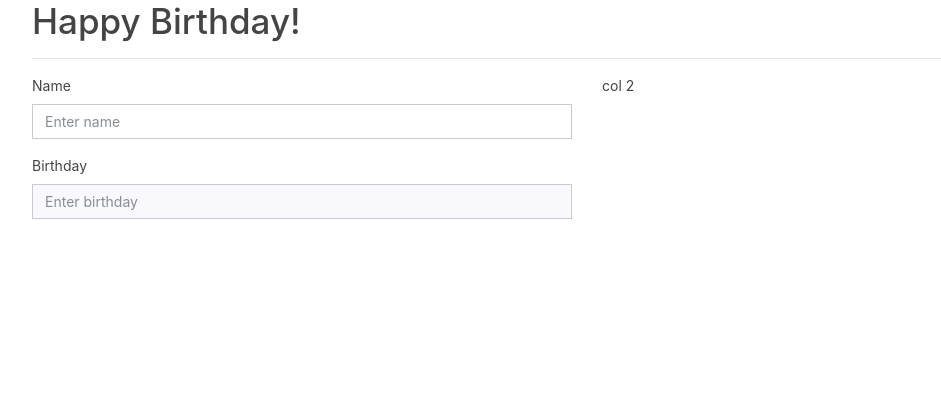
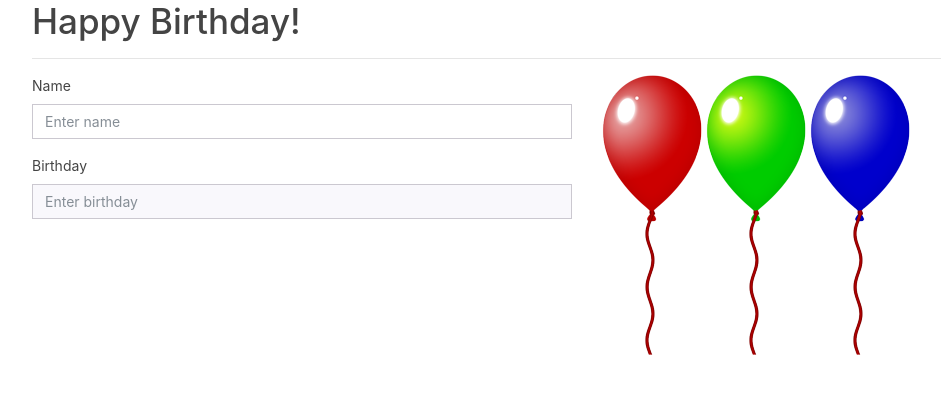
Before and after one commit to tayjay1019/FirstProject, a plain HTML site: page balloons.html in a window 1280 px wide. Shown: the whole page, without its empty margins (53-994 px from the left). Drawn offline with nearby package versions, Linux system fonts and the light colour scheme.

Commit message:
added balloons

```diff
--- a/balloons.html
+++ b/balloons.html
@@ -29,7 +29,9 @@
                     </div>
                 </div>
                 <div class="col-sm">
-                    col 2
+                    <img src="media/red.png" class="ball" alt="red balloon" id="redImg" />
+                    <img src="media/green.png" class="ball" alt="green balloon" id="greenImg" />
+                    <img src="media/blue.png" class="ball" alt="blue balloon" id="blueImg" />
                 </div>
             </div>
         </form>
```
